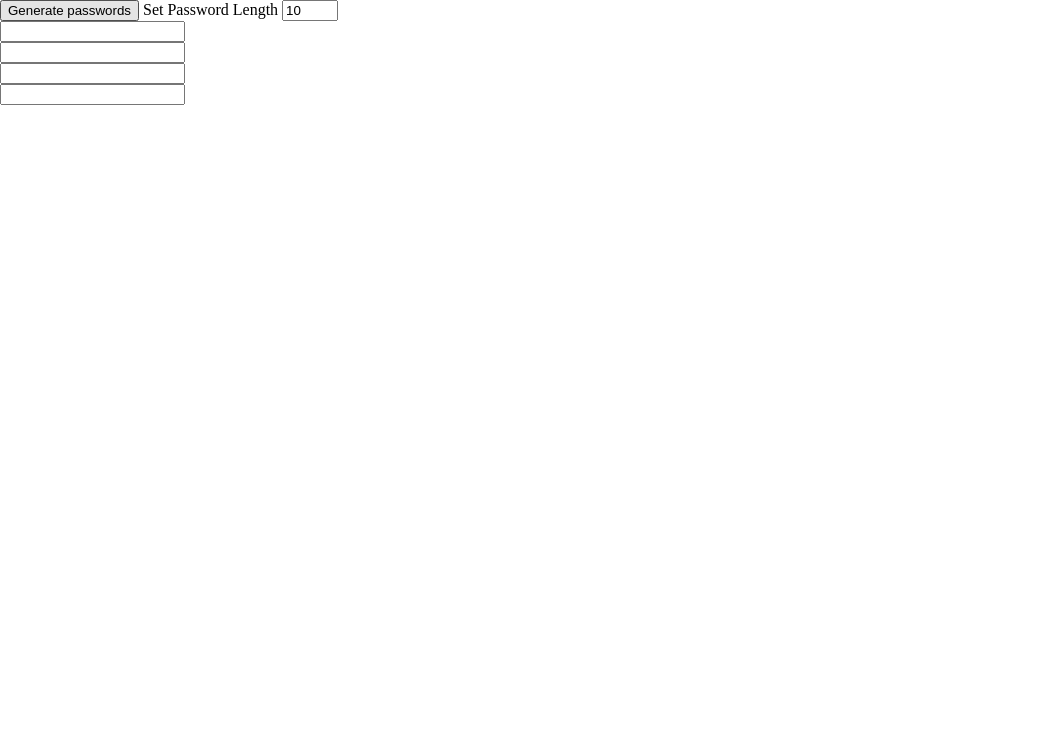
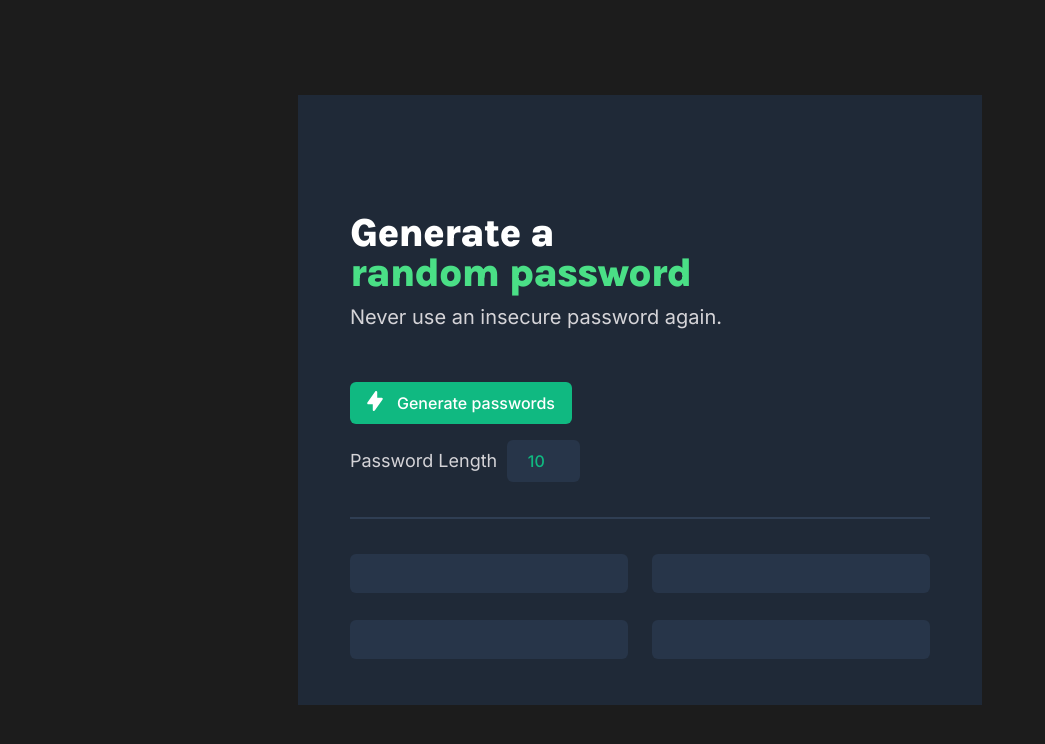
Before and after one commit to ericquackenbush/scrimba-pass-gen, a plain HTML site: page index.html in a window 1280 px wide. Shown: the whole page, without its empty margins (0-1045 px from the left). Drawn offline with Linux system fonts and the light colour scheme.

Commit message:
Implemented UI design

```diff
--- a/index.css
+++ b/index.css
@@ -1,8 +1,125 @@
 html, body {
     margin: 0;
     padding: 0;
+    background-color: #1C1C1C;
+    display: flex;
+    justify-content: center;
+    align-items: center;
+    height: 100vh;
 }
 
 .password-entry {
     display: block;
+    background-color: #273549;
+    color: #55F991;
+    font-family: 'Inter';
+    font-style: normal;
+    font-weight: 500;
+    font-size: 16px;
+    line-height: 32px;
+    text-align: center;
+    border: none;
+    border-radius: 6px;
+    padding-top: 4px;
+    padding-bottom: 3px;
 }
+
+.btn {
+    color: white;
+    background-color: #10B981;
+    font-family: 'Inter';
+    font-style: normal;
+    font-weight: 500;
+    font-size: 16px;
+    line-height: 24px;
+    display: inline-flex;
+    flex-direction: row;
+    justify-content: center;
+    padding: 9px 17px 9px 15px;
+    border: none;
+    border-radius: 6px;
+    margin-bottom: 16px;
+}
+
+.btn-icon {
+    padding-right: 12px;
+    width: 20px;
+    height: 20px;
+}
+
+#password-length-el {
+    background: #273549;
+    border: none;
+    border-radius: 6px;
+    color: #10B981;
+    font-family: 'Inter';
+    font-style: normal;
+    font-weight: 500;
+    font-size: 16px;
+    line-height: 32px;
+    text-align: center;
+    padding-top: 5px;
+    padding-bottom: 5px;
+    margin-left: 6px;
+}
+
+h1 {
+    font-family: 'Karla';
+    font-style: normal;
+    font-weight: 800;
+    font-size: 40px;
+    line-height: 40px;
+    letter-spacing: -0.025em;
+    color: #FFFFFF;
+    margin: 0 0 10px 0;
+}
+
+h1 span {
+    color: #4ADF86;
+}
+
+h2 {
+    font-family: 'Inter';
+    font-style: normal;
+    font-weight: 400;
+    font-size: 20px;
+    line-height: 28px;
+    color: #D5D4D8;
+    margin: 0 0 51px 0;
+}
+
+.vertical-line {
+    border: 1px solid #2F3E53;
+    margin-top: 35px;
+    margin-bottom: 35px;
+}
+
+.card {
+    background-color: #1F2937;
+    display: flex;
+    justify-content: center;
+}
+
+.card-content {
+    padding-left: 52px;
+    padding-right: 52px;
+    padding-top: 118px;
+    padding-bottom: 46px;
+}
+
+#password-container {
+    display: grid;
+    grid-template-columns: 1fr 1fr;
+    grid-template-rows: 1fr 1fr;
+    row-gap: 27px;
+    column-gap: 24px;
+}
+
+#password-length-label {
+    font-family: 'Inter';
+    font-style: normal;
+    font-weight: 400;
+    font-size: 18px;
+    line-height: 28px;
+    color: #D5D4D8;
+}
--- a/index.html
+++ b/index.html
@@ -1,18 +1,41 @@
 <html>
     <head>
+        <title>Password Generator</title>
         <link rel="stylesheet" href="index.css">
+        <link rel="preconnect" href="https://fonts.googleapis.com">
+        <link rel="preconnect" href="https://fonts.gstatic.com" crossorigin>
+        <link href="https://fonts.googleapis.com/css2?family=Inter:wght@400;500&display=swap" rel="stylesheet">
+        <link href="https://fonts.googleapis.com/css2?family=Inter:wght@400;500&family=Karla:wght@800&display=swap" rel="stylesheet">
     </head>
     <body>
-        <button type="button" onclick="displayPasswords()">Generate passwords</button>
-        <label for="password-length-el">Set Password Length</label>
-        <input type="number" id="password-length-el" min="8" max="24" value="10">
+        <div class="card">
+            <div class="card-content">
+                <h1>Generate a </br> <span>random password</span></h1>
+                <h2>Never use an insecure password again.</h2>
 
-        <div id="password-container">
-            <input class="password-entry" onclick="copyPassword(this)" type="text">
-            <input class="password-entry" onclick="copyPassword(this)" type="text">
-            <input class="password-entry" onclick="copyPassword(this)" type="text">
-            <input class="password-entry" onclick="copyPassword(this)" type="text">
+                <button class="btn" type="button" onclick="displayPasswords()">
+                    <svg class="btn-icon" width="14" height="18" viewBox="0 0 14 18" fill="none" xmlns="http://www.w3.org/2000/svg">
+                        <path fill-rule="evenodd" clip-rule="evenodd" d="M8.30064 0.0462736C8.71692 0.177494 9 0.563541 9 1.00001V6.00001L13 6.00001C13.3729 6.00001 13.7148 6.20747 13.887 6.5382C14.0592 6.86893 14.0331 7.268 13.8192 7.57347L6.81924 17.5735C6.56894 17.931 6.11564 18.085 5.69936 17.9537C5.28309 17.8225 5 17.4365 5 17L5 12H1C0.627127 12 0.285222 11.7926 0.113024 11.4618C-0.0591735 11.1311 -0.0330591 10.732 0.180771 10.4265L7.18077 0.426549C7.43107 0.0689788 7.88436 -0.0849466 8.30064 0.0462736Z" fill="white"/>
+                    </svg>
+                    Generate passwords
+                </button>
+
+                <div class="passwordl-length-container">
+                    <label id="password-length-label" for="password-length-el">Password Length</label>
+                    <input type="number" name="password-length-el" id="password-length-el" size="2" min="8" max="24" value="10">
+                </div>
+
+                <div class="vertical-line"></div>
+
+                <div id="password-container">
+                    <input class="password-entry" readonly="true" size="24" onclick="copyPassword(this)" type="text">
+                    <input class="password-entry" readonly="true" size="24" onclick="copyPassword(this)" type="text">
+                    <input class="password-entry" readonly="true" size="24" onclick="copyPassword(this)" type="text">
+                    <input class="password-entry" readonly="true" size="24" onclick="copyPassword(this)" type="text">
+                </div>
+            </div>
         </div>
+
 
         <script src="index.js"></script>
     </body>
```
